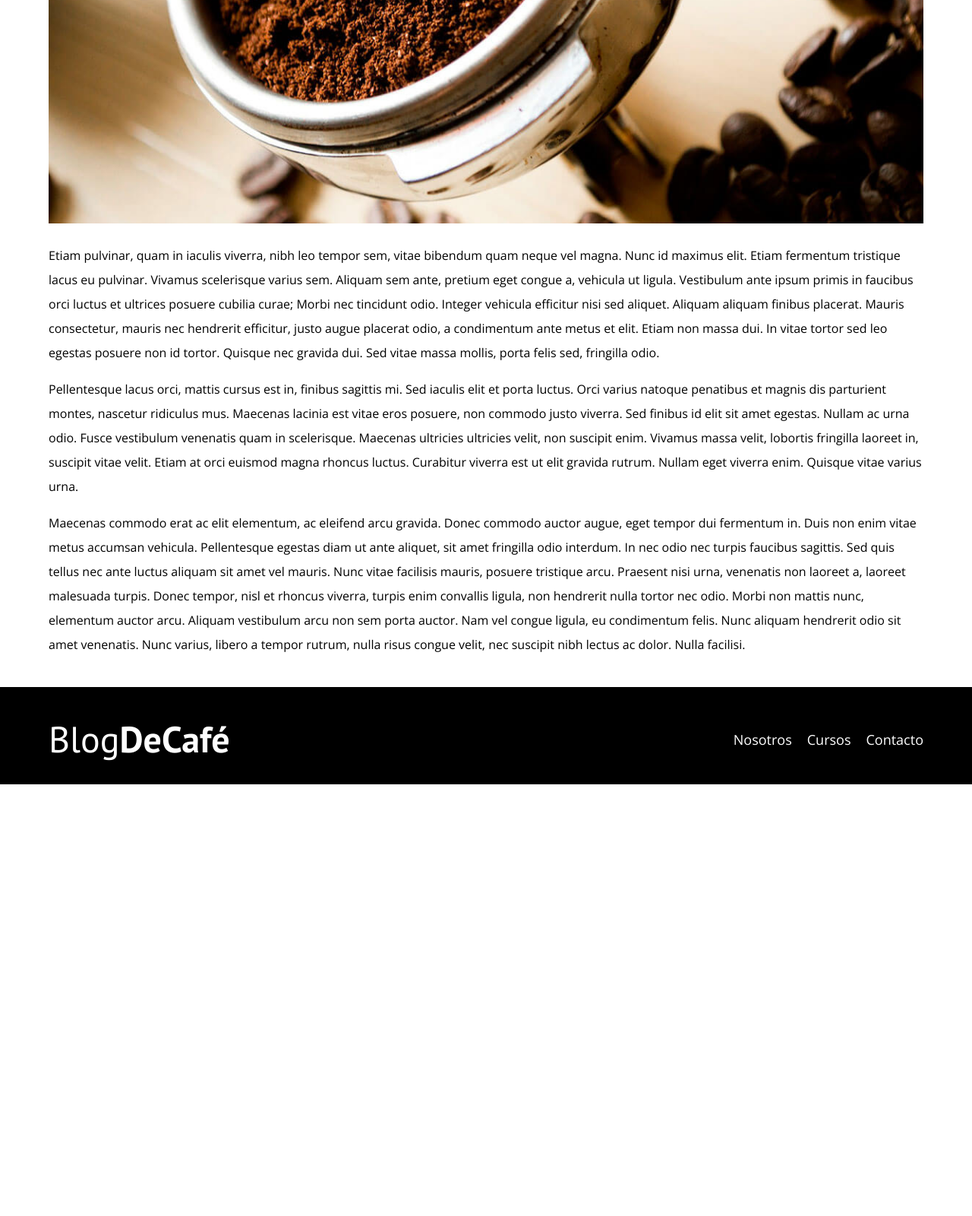
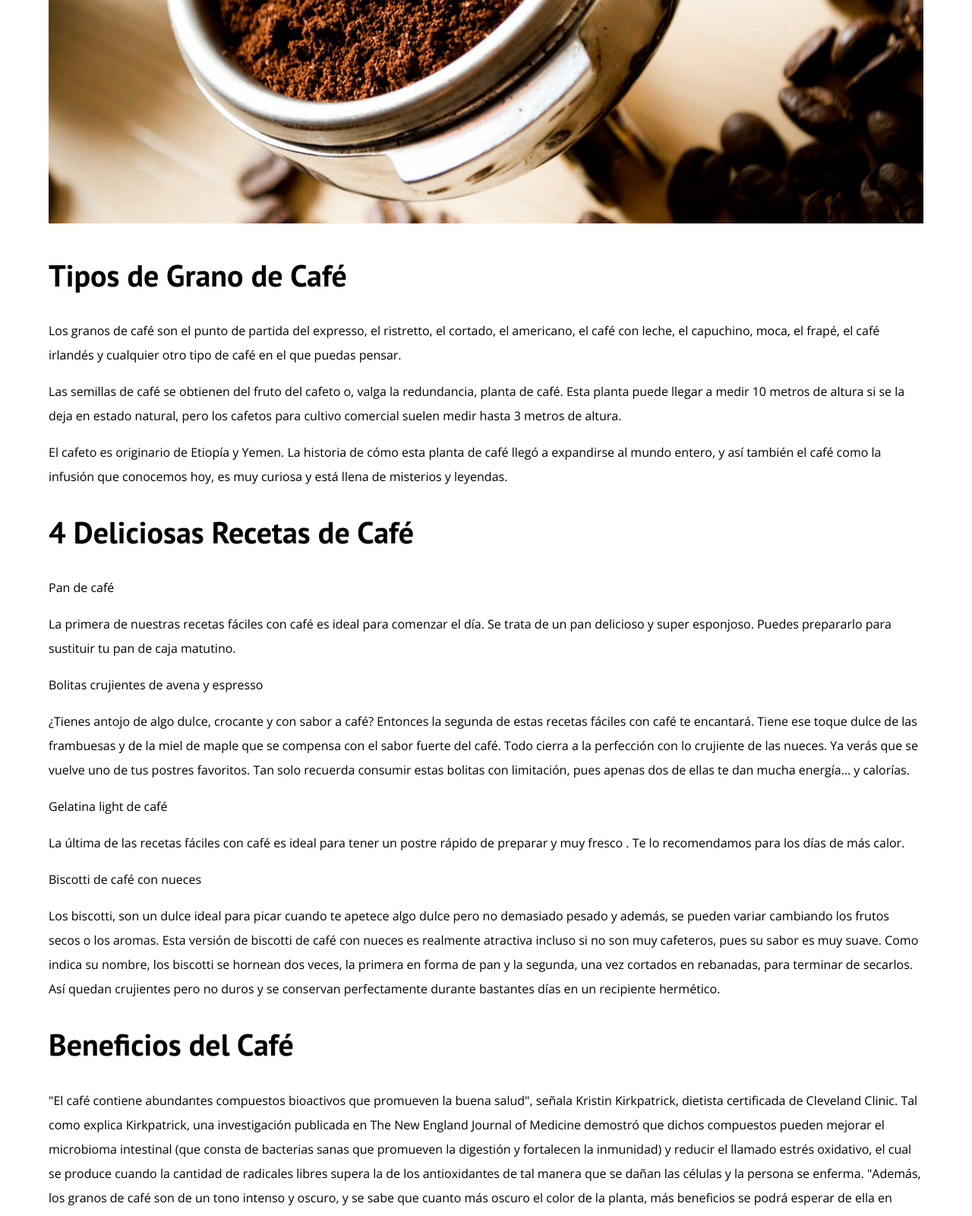
Before and after one commit to Lapecru64/blog-cafe-ejemplo, a plain HTML site: page entrada.html in a window 1280 px wide. Shown: the part 1200-2800 px from the top of the page at 76% size. Before the commit the page ends 2232 px from the top, so only its background shows below. Drawn offline with nearby package versions, Linux system fonts and the light colour scheme.

Commit message:
Blog de Café

```diff
--- a/entrada.html
+++ b/entrada.html
@@ -33,15 +33,27 @@
     </header>
 
     <main class="contenedor">
-        <h3 class="centrar-texto">Sobre Nosotros</h3>
+        <h3 class="centrar-texto">Más Información</h3>
 
         <img src="img/blog1.jpg" alt="imagen del blog">
 
-        <p>Etiam pulvinar, quam in iaculis viverra, nibh leo tempor sem, vitae bibendum quam neque vel magna. Nunc id maximus elit. Etiam fermentum tristique lacus eu pulvinar. Vivamus scelerisque varius sem. Aliquam sem ante, pretium eget congue a, vehicula ut ligula. Vestibulum ante ipsum primis in faucibus orci luctus et ultrices posuere cubilia curae; Morbi nec tincidunt odio. Integer vehicula efficitur nisi sed aliquet. Aliquam aliquam finibus placerat. Mauris consectetur, mauris nec hendrerit efficitur, justo augue placerat odio, a condimentum ante metus et elit. Etiam non massa dui. In vitae tortor sed leo egestas posuere non id tortor. Quisque nec gravida dui. Sed vitae massa mollis, porta felis sed, fringilla odio.</p>
+        <h2>Tipos de Grano de Café</h2>
+        <p>Los granos de café son el punto de partida del expresso, el ristretto, el cortado, el americano, el café con leche, el capuchino, moca, el frapé, el café irlandés y cualquier otro tipo de café en el que puedas pensar. </p>
 
-        <p> Pellentesque lacus orci, mattis cursus est in, finibus sagittis mi. Sed iaculis elit et porta luctus. Orci varius natoque penatibus et magnis dis parturient montes, nascetur ridiculus mus. Maecenas lacinia est vitae eros posuere, non commodo justo viverra. Sed finibus id elit sit amet egestas. Nullam ac urna odio. Fusce vestibulum venenatis quam in scelerisque. Maecenas ultricies ultricies velit, non suscipit enim. Vivamus massa velit, lobortis fringilla laoreet in, suscipit vitae velit. Etiam at orci euismod magna rhoncus luctus. Curabitur viverra est ut elit gravida rutrum. Nullam eget viverra enim. Quisque vitae varius urna.</p>
+        <p>Las semillas de café se obtienen del fruto del cafeto o, valga la redundancia, planta de café. Esta planta puede llegar a medir 10 metros de altura si se la deja en estado natural, pero los cafetos para cultivo comercial suelen medir hasta 3 metros de altura.</p>
 
-        <p>Maecenas commodo erat ac elit elementum, ac eleifend arcu gravida. Donec commodo auctor augue, eget tempor dui fermentum in. Duis non enim vitae metus accumsan vehicula. Pellentesque egestas diam ut ante aliquet, sit amet fringilla odio interdum. In nec odio nec turpis faucibus sagittis. Sed quis tellus nec ante luctus aliquam sit amet vel mauris. Nunc vitae facilisis mauris, posuere tristique arcu. Praesent nisi urna, venenatis non laoreet a, laoreet malesuada turpis. Donec tempor, nisl et rhoncus viverra, turpis enim convallis ligula, non hendrerit nulla tortor nec odio. Morbi non mattis nunc, elementum auctor arcu. Aliquam vestibulum arcu non sem porta auctor. Nam vel congue ligula, eu condimentum felis. Nunc aliquam hendrerit odio sit amet venenatis. Nunc varius, libero a tempor rutrum, nulla risus congue velit, nec suscipit nibh lectus ac dolor. Nulla facilisi.</p>
+        <p>El cafeto es originario de Etiopía y Yemen. La historia de cómo esta planta de café llegó a expandirse al mundo entero, y así también el café como la infusión que conocemos hoy, es muy curiosa y está llena de misterios y leyendas.</p>
+        <h2>4 Deliciosas Recetas de Café</h2>
+        <p>Pan de café</p>
+        <p>La primera de nuestras recetas fáciles con café es ideal para comenzar el día. Se trata de un pan delicioso y super esponjoso. Puedes prepararlo para sustituir tu pan de caja matutino.</p>
+        <p>Bolitas crujientes de avena y espresso</p>
+        <p>¿Tienes antojo de algo dulce, crocante y con sabor a café? Entonces la segunda de estas recetas fáciles con café te encantará. Tiene ese toque dulce de las frambuesas y de la miel de maple que se compensa con el sabor fuerte del café. Todo cierra a la perfección con lo crujiente de las nueces. Ya verás que se vuelve uno de tus postres favoritos. Tan solo recuerda consumir estas bolitas con limitación, pues apenas dos de ellas te dan mucha energía… y calorías.</p>
+        <p>Gelatina light de café</p>
+        <p>La última de las recetas fáciles con café es ideal para tener un postre rápido de preparar y muy fresco . Te lo recomendamos para los días de más calor.</p>
+        <p>Biscotti de café con nueces</p>
+        <p>Los biscotti, son un dulce ideal para picar cuando te apetece algo dulce pero no demasiado pesado y además, se pueden variar cambiando los frutos secos o los aromas. Esta versión de biscotti de café con nueces es realmente atractiva incluso si no son muy cafeteros, pues su sabor es muy suave. Como indica su nombre, los biscotti se hornean dos veces, la primera en forma de pan y la segunda, una vez cortados en rebanadas, para terminar de secarlos. Así quedan crujientes pero no duros y se conservan perfectamente durante bastantes días en un recipiente hermético.</p>
+        <h2>Beneficios del Café</h2>
+        <p>"El café contiene abundantes compuestos bioactivos que promueven la buena salud", señala Kristin Kirkpatrick, dietista certificada de Cleveland Clinic. Tal como explica Kirkpatrick, una investigación publicada en The New England Journal of Medicine demostró que dichos compuestos pueden mejorar el microbioma intestinal (que consta de bacterias sanas que promueven la digestión y fortalecen la inmunidad) y reducir el llamado estrés oxidativo, el cual se produce cuando la cantidad de radicales libres supera la de los antioxidantes de tal manera que se dañan las células y la persona se enferma. "Además, los granos de café son de un tono intenso y oscuro, y se sabe que cuanto más oscuro el color de la planta, más beneficios se podrá esperar de ella en cuanto a la salud". Las investigaciones indican que esos beneficios se reflejan en todo, desde la reducción del riesgo de padecer diabetes hasta la potencial mejora de la salud cerebral.</p>
     </main>
 
     <footer class="footer">
```
Also changed, not shown: index.html (+6 -6 lines), nosotros.html (+11 -3 lines).
